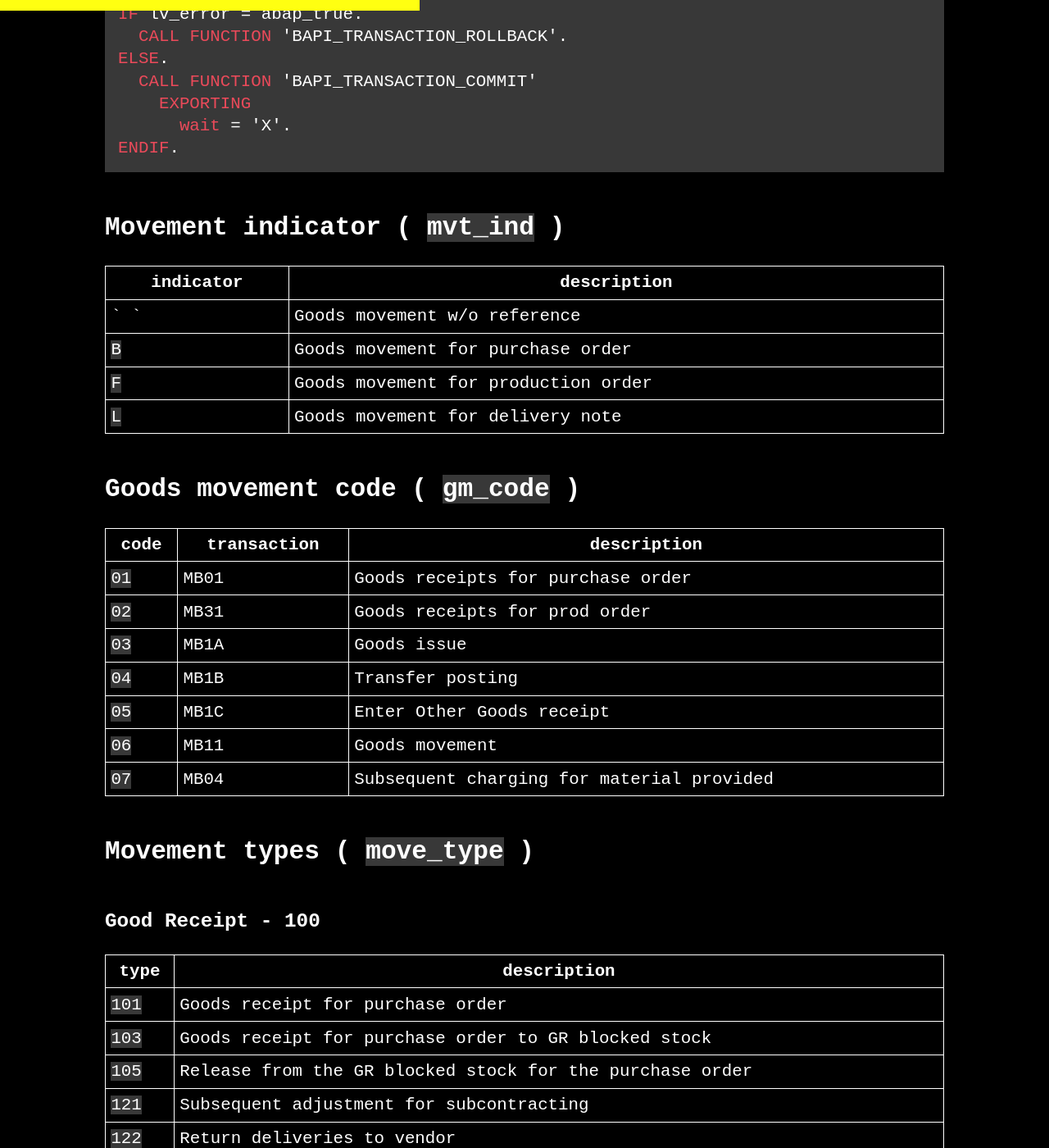
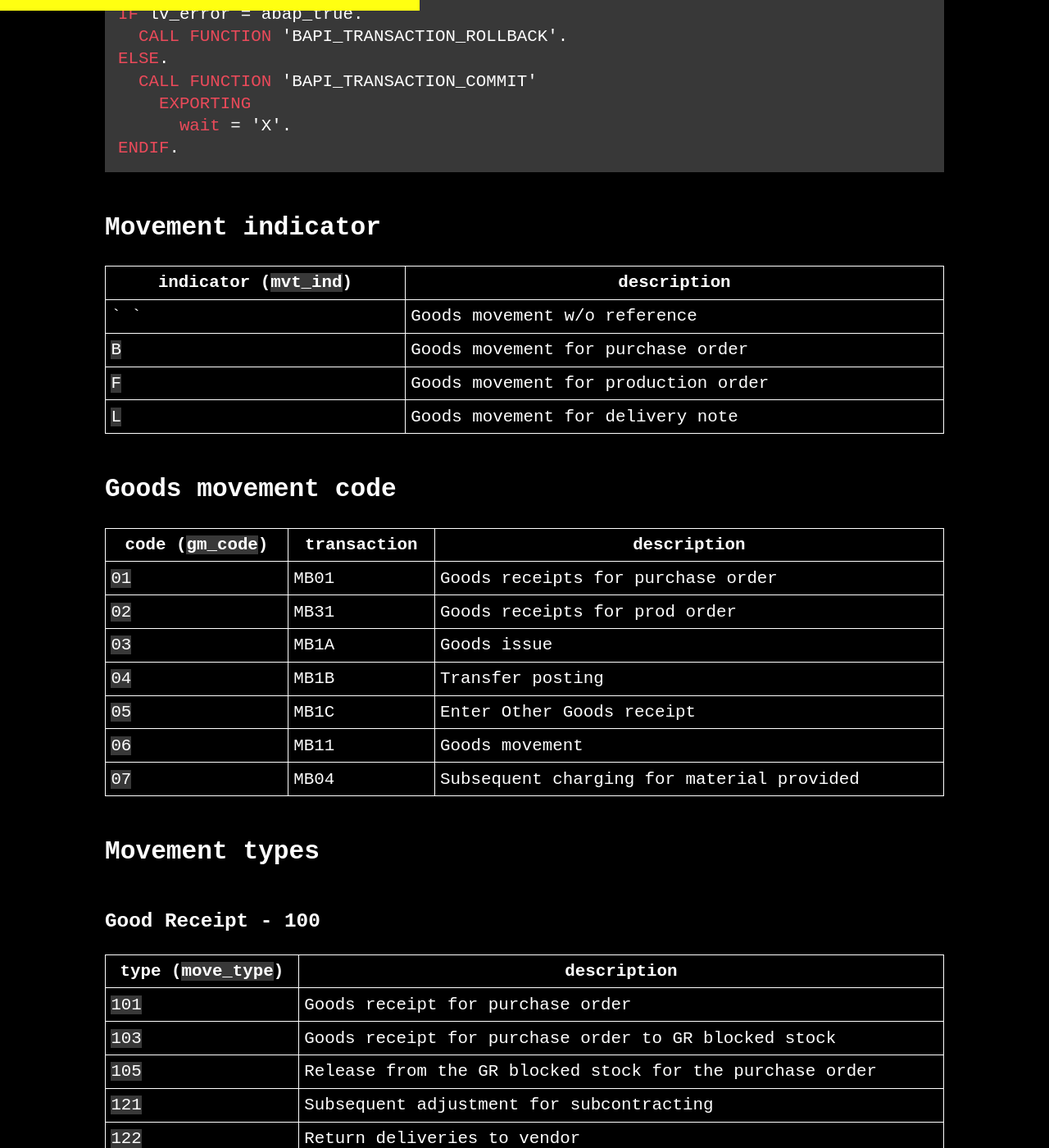
Before and after one commit to matseee/matseee.github.io, a Jekyll site: the page built from _posts/2022-07-12-sap-bapi-goodsmvt-create.md, in a window 1280 px wide and 1400 px high, scrolled down 2765 px. Shown: the whole window at 82% size. Built offline with Jekyll 4.4.1, drawn with Linux system fonts in a browser that asks for light colours.

Commit message:
fix linking

````diff
--- a/_posts/2022-07-12-sap-bapi-goodsmvt-create.md
+++ b/_posts/2022-07-12-sap-bapi-goodsmvt-create.md
@@ -102,18 +102,18 @@
 ENDIF.
 ```
 
-## Movement indicator ( `mvt_ind` )
+## Movement indicator
 
-| indicator | description |
+| indicator (`mvt_ind`) | description |
 |---|---|
 | ` ` | Goods movement w/o reference |
 | `B` 	|  Goods movement for purchase order |
 | `F` 	| Goods movement for production order |
 | `L` | Goods movement for delivery note |
 
-## Goods movement code ( `gm_code` )
+## Goods movement code
 
-| code | transaction | description |
+| code (`gm_code`) | transaction | description |
 |---|---|---|
 | `01` | MB01 | Goods receipts for purchase order |
 | `02` | MB31 | Goods receipts for prod order |
@@ -123,11 +123,10 @@
 | `06` | MB11 | Goods movement |
 | `07` | MB04 | Subsequent charging for material provided |
 
-## Movement types ( `move_type` )
-
+## Movement types
 ### Good Receipt - 100
 
-| type | description |
+| type (`move_type`) | description |
 | --- | --- |
 | `101` | Goods receipt for purchase order |
 | `103` | Goods receipt for purchase order to GR blocked stock |
````
